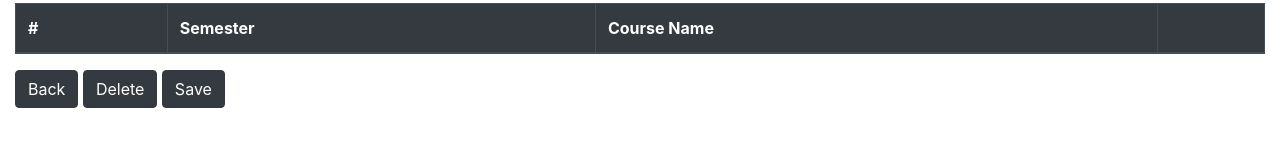
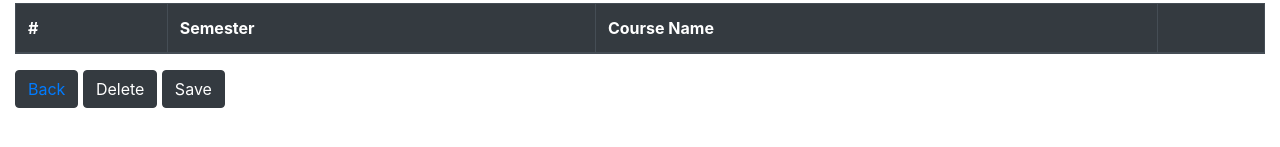
Before and after one commit to dhruvpeter/co_po_automation, a React (Create React App) app: page /admin/faculty/view-faculty/assign-faculty in a window 1280 px wide. Shown: the part 299-446 px from the top of the page. Built offline with nearby package versions, Linux system fonts and the light colour scheme.

Commit message:
Add link back from assign faculty

```diff
--- a/src/Component/Admin/Faculty/ViewFaculty/AssignFaculty/AssignFaculty.js
+++ b/src/Component/Admin/Faculty/ViewFaculty/AssignFaculty/AssignFaculty.js
@@ -1,5 +1,6 @@
 import React, { useState } from "react";
 import { Table, Form, Button } from "react-bootstrap";
+import { Link } from "react-router-dom";
 import "bootstrap/dist/css/bootstrap.min.css";
 
 export default function AssignFaculty() {
@@ -144,7 +145,7 @@ export default function AssignFaculty() {
       </div>
       <div>
         <Button variant="dark" onClick={Back}>
-          Back
+          <Link to="/admin/faculty/view-faculty" >Back</Link>
         </Button>{" "}
         <Button variant="dark" onClick={Delete}>
           Delete
```
Also changed, not shown: 1 other file (tests, documents, lock files or other folders).
